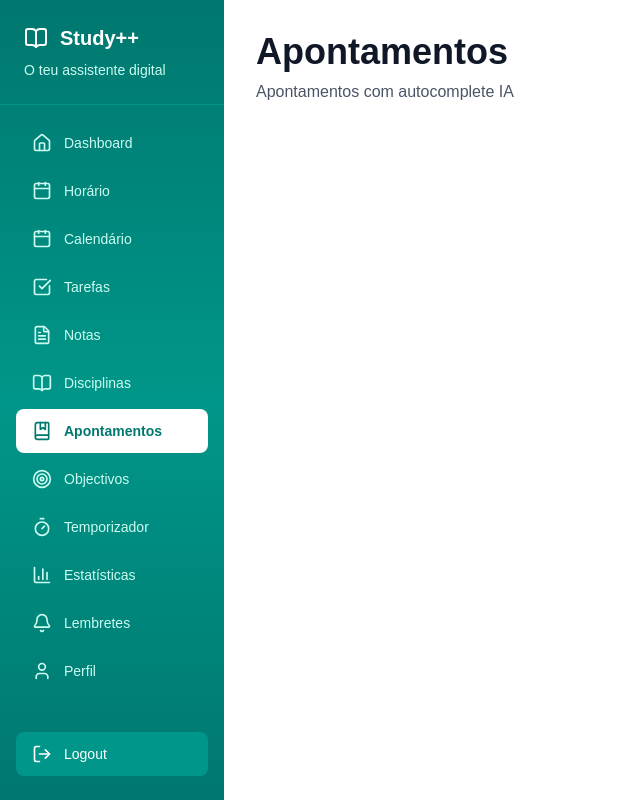
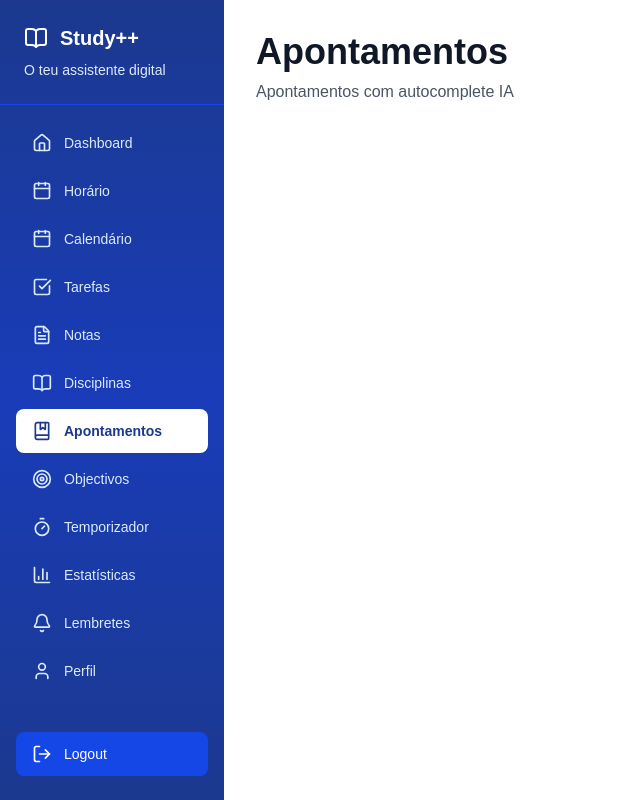
Before and after one commit to Team-Prevade/Studypp_web, a Next.js app: page /apontamentos in a window 1280 px wide. Shown: the whole page, without its empty margins (0-640 px from the left). Built offline with nearby package versions, Linux system fonts and the light colour scheme.

Commit message:
style: Change sidebar and profile colors from teal to blue
- Update sidebar gradient from teal to blue (from-blue-900 via-blue-800)
- Change active menu item color to blue
- Update profile button avatar gradient to blue
- Align colors with onboarding authentication pages

```diff
--- a/components/profile-button.tsx
+++ b/components/profile-button.tsx
@@ -16,7 +16,7 @@ export function ProfileButton({ nome = "Utilizador", email }: ProfileButtonProps
           <p className="text-sm font-medium text-gray-900">{nome}</p>
           {email && <p className="text-xs text-gray-500">{email}</p>}
         </div>
-        <div className="w-10 h-10 rounded-full bg-gradient-to-br from-teal-500 to-blue-600 flex items-center justify-center">
+        <div className="w-10 h-10 rounded-full bg-gradient-to-br from-blue-600 to-blue-800 flex items-center justify-center">
           <User className="w-5 h-5 text-white" />
         </div>
       </button>
--- a/components/sidebar.tsx
+++ b/components/sidebar.tsx
@@ -38,14 +38,14 @@ export function Sidebar() {
   const pathname = usePathname();
 
   return (
-    <aside className="fixed left-0 top-0 h-screen w-56 bg-gradient-to-b from-teal-700 via-teal-600 to-teal-700 text-white overflow-y-auto">
+    <aside className="fixed left-0 top-0 h-screen w-56 bg-gradient-to-b from-blue-900 via-blue-800 to-blue-900 text-white overflow-y-auto">
       {/* Header */}
-      <div className="p-6 border-b border-teal-600">
+      <div className="p-6 border-b border-blue-700">
         <div className="flex items-center gap-3 mb-2">
           <BookIcon className="w-6 h-6" />
           <h1 className="text-xl font-bold">Study++</h1>
         </div>
-        <p className="text-sm text-teal-100">O teu assistente digital</p>
+        <p className="text-sm text-blue-100">O teu assistente digital</p>
       </div>
 
       {/* Navigation */}
@@ -60,8 +60,8 @@ export function Sidebar() {
               href={item.href}
               className={`flex items-center gap-3 px-4 py-3 rounded-lg transition-colors ${
                 isActive
-                  ? "bg-white text-teal-700 font-semibold"
-                  : "text-teal-100 hover:bg-teal-600/50"
+                  ? "bg-white text-blue-900 font-semibold"
+                  : "text-blue-100 hover:bg-blue-700/50"
               }`}
             >
               <Icon className="w-5 h-5" />
@@ -75,7 +75,7 @@ export function Sidebar() {
       <div className="absolute bottom-6 left-4 right-4">
         <button
           onClick={() => logoutAction()}
-          className="flex items-center gap-3 w-full px-4 py-3 rounded-lg bg-teal-600 hover:bg-teal-500 text-white transition-colors text-sm font-medium"
+          className="flex items-center gap-3 w-full px-4 py-3 rounded-lg bg-blue-700 hover:bg-blue-600 text-white transition-colors text-sm font-medium"
         >
           <LogOut className="w-5 h-5" />
           <span>Logout</span>
```
